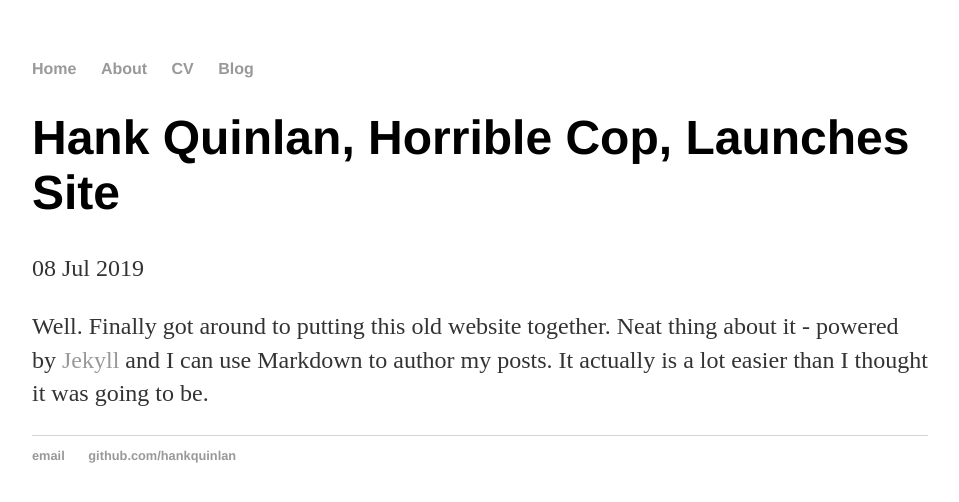
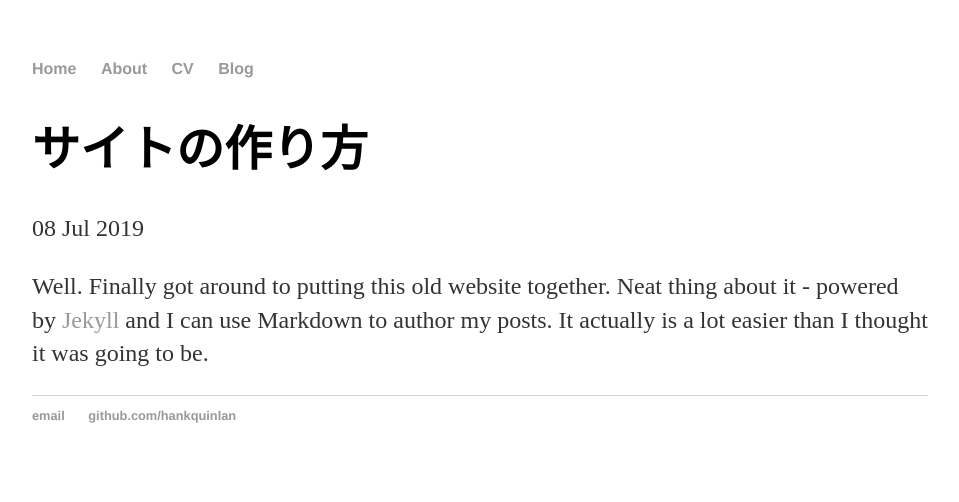
Before and after one commit to agematsu/agematsu.github.io, a Jekyll site: the page built from _posts/2019-07-08-サイトの作り方.md, in a window 1280 px wide. Shown: the top 502 px of the page, without its empty margins (160-1119 px from the left). Built offline with Jekyll 4.4.1, drawn with Linux system fonts in a browser that asks for light colours.

Commit message:
Update 2019-07-08-サイトの作り方.md

```diff
--- a/_posts/2019-07-08-サイトの作り方.md
+++ b/_posts/2019-07-08-サイトの作り方.md
@@ -1,6 +1,6 @@
 ---
 layout: post
-title: "Hank Quinlan, Horrible Cop, Launches Site"
+title: "サイトの作り方"
 date: 2019-07-08
 ---
 
```
